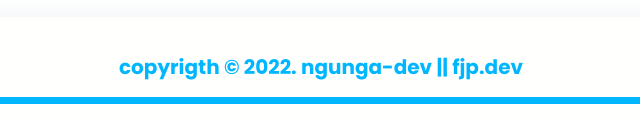
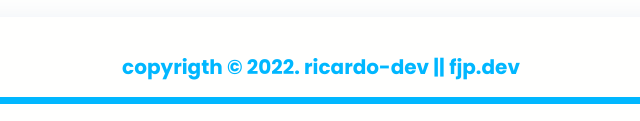
Before and after one commit to Ricardolg11/New-Ricardo-Perfil, a plain HTML site: page src/pages/projectos.html in a window 1280 px wide. Shown: the part 989-1110 px from the top of the page, 319-959 px from the left. Drawn offline with nearby package versions, Linux system fonts and the light colour scheme; files whose address does not match are found by name.

Commit message:
Update projectos.html

```diff
--- a/src/pages/projectos.html
+++ b/src/pages/projectos.html
@@ -140,7 +140,7 @@
       </div>
     </div>
     <div class="texto-bottom">
-      <p>copyrigth &copy; 2022. ngunga-dev || <span>fjp.dev</span></p>
+      <p>copyrigth &copy; 2022. ricardo-dev || <span>fjp.dev</span></p>
     </div>
   </footer>
   <script src="https://cdn.jsdelivr.net/npm/swiper/swiper-bundle.min.js"></script>
```
